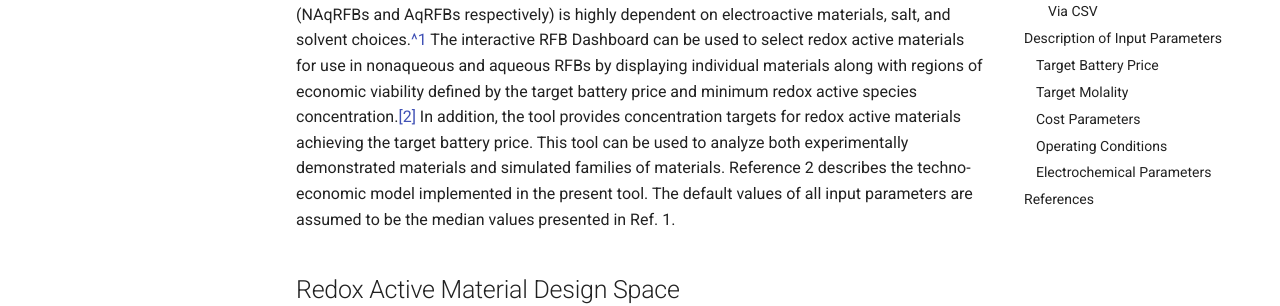
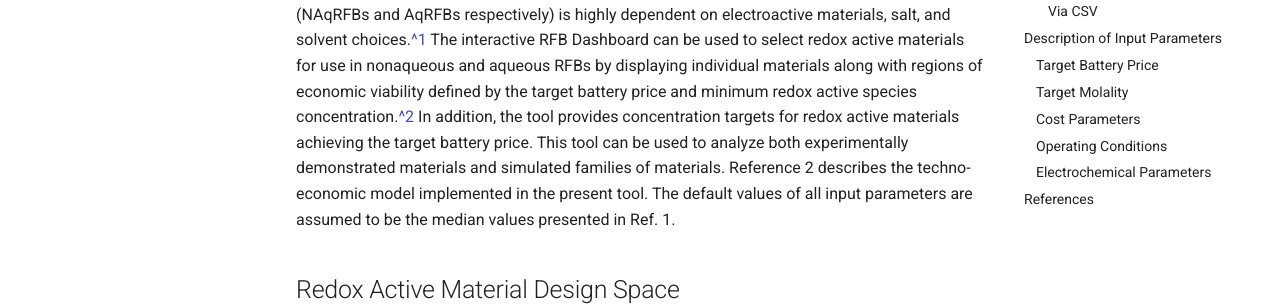
Before and after one commit to materialsproject/docs, an MkDocs documentation site: the page built from docs/user-guide/rfb_dashboard.md, in a window 1280 px wide and 900 px high. Shown: the part 280-586 px from the top of the window. Built offline with MkDocs 1.6.1 and Material for MkDocs 9.7.7, drawn with Linux system fonts in a browser that asks for light colours; comment, search, counter and statistics services are not loaded.

Commit message:
typo fix

```diff
--- a/docs/user-guide/rfb_dashboard.md
+++ b/docs/user-guide/rfb_dashboard.md
@@ -1,6 +1,6 @@
 # RFB Dashboard
 ## Overview
-Redox flow batteries (RFBs) provide a promising pathway towards low-cost grid-scale energy storage devices. The economic viability of non-aqueous and aqueous redox flow batteries (NAqRFBs and AqRFBs respectively) is highly dependent on electroactive materials, salt, and solvent choices.[^1](#references) The interactive RFB Dashboard can be used to select redox active materials for use in nonaqueous and aqueous RFBs by displaying individual materials along with regions of economic viability defined by the target battery price and minimum redox active species concentration.[[2]](#references) In addition, the tool provides concentration targets for redox active materials achieving the target battery price. This tool can be used to analyze both experimentally demonstrated materials and simulated families of materials. Reference 2 describes the techno-economic model implemented in the present tool. The default values of all input parameters are assumed to be the median values presented in Ref. 1.
+Redox flow batteries (RFBs) provide a promising pathway towards low-cost grid-scale energy storage devices. The economic viability of non-aqueous and aqueous redox flow batteries (NAqRFBs and AqRFBs respectively) is highly dependent on electroactive materials, salt, and solvent choices.[^1](#references) The interactive RFB Dashboard can be used to select redox active materials for use in nonaqueous and aqueous RFBs by displaying individual materials along with regions of economic viability defined by the target battery price and minimum redox active species concentration.[^2](#references) In addition, the tool provides concentration targets for redox active materials achieving the target battery price. This tool can be used to analyze both experimentally demonstrated materials and simulated families of materials. Reference 2 describes the techno-economic model implemented in the present tool. The default values of all input parameters are assumed to be the median values presented in Ref. 1.
 
 ## Redox Active Material Design Space
 Redox active materials are defined using three electrochemical properties: molecular weight (g/mol e-), redox potential (V vs. Li/Li+), and active material concentration (mol actives/kg solvent). The molecular weight is defined as the molecular weight of redox active material normalized by the number of electrons transferred. The redox potential is defined as the average potential of electron transfer events that the material undergoes.
```
